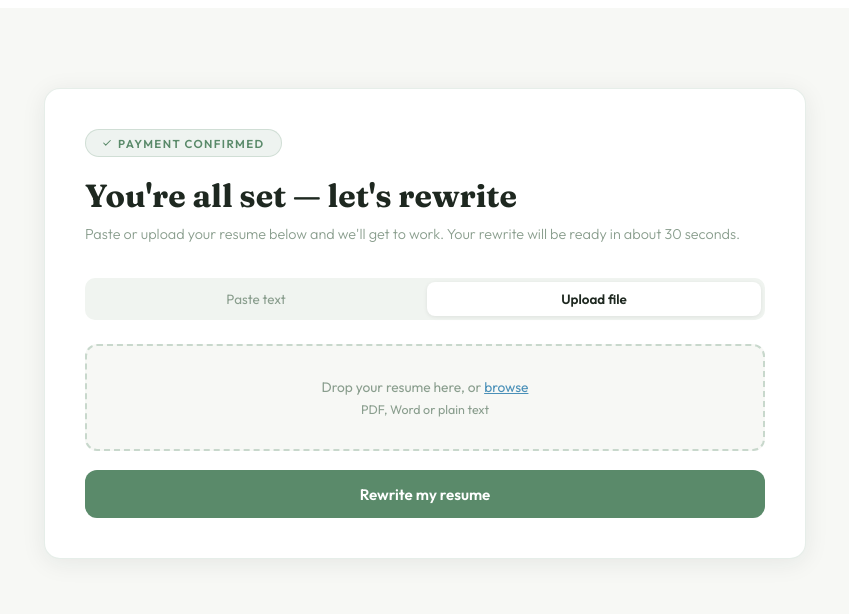
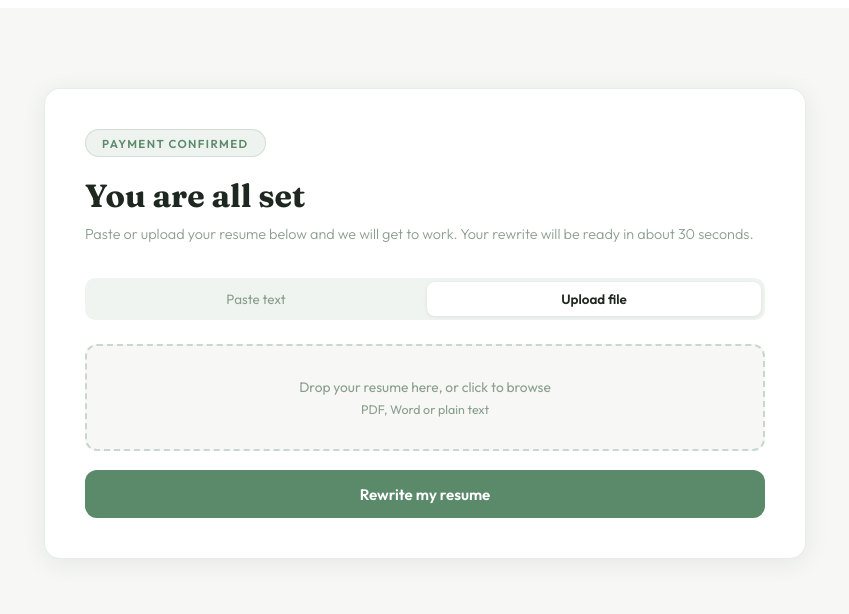
Before and after one commit to resumegetshortlistedco-spec/Shortlisted-Real, a Next.js app: page /rewrite in a window 1280 px wide. Both pictures are taken after a click on the button "Upload file". Shown: the top 614 px of the page, without its empty margins (215-1064 px from the left). Built offline with nearby package versions, Linux system fonts and the light colour scheme.

Commit message:
add rewrite page

```diff
--- a/app/rewrite/page.js
+++ b/app/rewrite/page.js
@@ -54,12 +54,11 @@ function RewriteInner() {
           let d = ""; try { d = atob(base64); } catch(e) {}
           content.push({ type: "text", text: "Resume:\n" + d });
         }
-        content.push({ type: "text", text: "Rewrite this resume professionally. Return only valid JSON matching this format: {\"note\": \"one sentence expert tip\", \"resume\": {\"name\": \"\", \"contact\": \"\", \"summary\": \"\", \"experience\": [{\"title\": \"\", \"company\": \"\", \"dates\": \"\", \"bullets\": []}], \"education\": [{\"degree\": \"\", \"school\": \"\", \"dates\": \"\"}], \"skills\": []}}" });
+        content.push({ type: "text", text: 'Rewrite this resume professionally. Return only valid JSON: {"note": "one sentence expert tip", "resume": {"name": "", "contact": "", "summary": "", "experience": [{"title": "", "company": "", "dates": "", "bullets": []}], "education": [{"degree": "", "school": "", "dates": ""}], "skills": []}}' });
         messages = [{ role: "user", content }];
       } else {
-        messages = [{ role: "user", content: `Rewrite this resume professionally.\n\nResume:\n${pastedText}\n\nReturn only valid JSON: {"note": "one sentence expert tip", "resume": {"name": "", "contact": "", "summary": "", "experience": [{"title": "", "company": "", "dates": "", "bullets": []}], "education": [{"degree": "", "school": "", "dates": ""}], "skills": []}}` }];
+        messages = [{ role: "user", content: 'Rewrite this resume professionally.\n\nResume:\n' + pastedText + '\n\nReturn only valid JSON: {"note": "one sentence expert tip", "resume": {"name": "", "contact": "", "summary": "", "experience": [{"title": "", "company": "", "dates": "", "bullets": []}], "education": [{"degree": "", "school": "", "dates": ""}], "skills": []}}' }];
       }
-
       const res = await fetch("/api/anthropic", {
         method: "POST",
         headers: { "Content-Type": "application/json" },
@@ -86,8 +85,8 @@ function RewriteInner() {
         headers: { "Content-Type": "application/json" },
         body: JSON.stringify({
           model: "claude-sonnet-4-20250514", max_tokens: 800,
-          system: "You are an expert cover letter writer. Write cover letters that are specific, warm, and compelling.",
-          messages: [{ role: "user", content: `Write a compelling 3-paragraph cover letter for ${r.name} applying for ${r.experience?.[0]?.title || "a role"}. Use their experience: ${r.summary}. Return only the cover letter text.` }],
+          system: "You are an expert cover letter writer.",
+          messages: [{ role: "user", content: "Write a compelling 3-paragraph cover letter for " + r.name + " applying for " + (r.experience?.[0]?.title || "a role") + ". Use their experience: " + r.summary + ". Return only the cover letter text." }],
         }),
       });
       const data = await res.json();
@@ -122,50 +121,37 @@ function RewriteInner() {
       <div style={s.card}>
         {!result ? (
           <>
-            <div style={s.badge}>
-              <svg width="10" height="10" viewBox="0 0 24 24" fill="none" stroke="currentColor" strokeWidth="2.5" strokeLinecap="round" strokeLinejoin="round"><polyline points="20 6 9 17 4 12"/></svg>
-              Payment confirmed
-            </div>
-            <div style={s.title}>You're all set — let's rewrite</div>
-            <div style={s.sub}>Paste or upload your resume below and we'll get to work. Your rewrite will be ready in about 30 seconds.</div>
-
+            <div style={s.badge}>Payment confirmed</div>
+            <div style={s.title}>You are all set</div>
+            <div style={s.sub}>Paste or upload your resume below and we will get to work. Your rewrite will be ready in about 30 seconds.</div>
             <div style={s.tabs}>
               <button style={s.tab(resumeTab==="paste")} onClick={() => setResumeTab("paste")}>Paste text</button>
               <button style={s.tab(resumeTab==="upload")} onClick={() => setResumeTab("upload")}>Upload file</button>
             </div>
-
             {resumeTab === "paste" && (
-              <textarea
-                style={s.textarea}
-                placeholder="Paste your current resume here..."
-                value={pastedText}
-                onChange={e => setPastedText(e.target.value)}
-              />
+              <textarea style={s.textarea} placeholder="Paste your current resume here..." value={pastedText} onChange={e => setPastedText(e.target.value)} />
             )}
-
             {resumeTab === "upload" && (
               <div style={s.uploadZone} onClick={() => fileInputRef.current?.click()}>
                 <input ref={fileInputRef} type="file" accept=".pdf,.doc,.docx,.txt" style={{display:"none"}} onChange={e => handleFile(e.target.files?.[0])} />
                 {uploadedFile ? (
-                  <div style={{color:"#5a8a6a", fontWeight:500}}>✓ {uploadedFile.name}</div>
+                  <div style={{color:"#5a8a6a", fontWeight:500}}>Done: {uploadedFile.name}</div>
                 ) : (
                   <>
-                    <div style={{marginBottom:6}}>Drop your resume here, or <span style={{color:"#4a90b8", textDecoration:"underline"}}>browse</span></div>
+                    <div style={{marginBottom:6}}>Drop your resume here, or click to browse</div>
                     <div style={{fontSize:"0.78rem"}}>PDF, Word or plain text</div>
                   </>
                 )}
               </div>
             )}
-
             {error && <div style={s.error}>{error}</div>}
-
             <button style={s.btn} onClick={handleSubmit} disabled={loading}>
-              {loading ? "Rewriting your resume…" : "Rewrite my resume"}
+              {loading ? "Rewriting your resume..." : "Rewrite my resume"}
             </button>
           </>
         ) : (
           <>
-            <div style={s.badge}>✓ Your rewritten resume</div>
+            <div style={s.badge}>Your rewritten resume</div>
             <div style={s.resumeDoc}>
               {result.resume?.name && <div style={{fontSize:"1.4rem", fontWeight:700, marginBottom:4}}>{result.resume.name}</div>}
               {result.resume?.contact && <div style={{fontSize:"0.82rem", color:"#666", marginBottom:"1rem"}}>{result.resume.contact}</div>}
@@ -175,7 +161,7 @@ function RewriteInner() {
                 {result.resume.experience.map((exp, i) => (
                   <div key={i} style={{marginBottom:"1rem"}}>
                     <div style={{display:"flex", justifyContent:"space-between", flexWrap:"wrap"}}>
-                      <span style={{fontWeight:600}}>{exp.title}{exp.company && <span style={{fontWeight:400}}> · {exp.company}</span>}</span>
+                      <span style={{fontWeight:600}}>{exp.title}{exp.company && <span style={{fontWeight:400}}> at {exp.company}</span>}</span>
                       {exp.dates && <span style={{fontSize:"0.82rem", color:"#888"}}>{exp.dates}</span>}
                     </div>
                     {exp.bullets?.length > 0 && <ul style={{margin:"0.4rem 0 0 1.2rem", padding:0}}>{exp.bullets.map((b,j) => <li key={j} style={{marginBottom:3}}>{b}</li>)}</ul>}
@@ -185,37 +171,27 @@ function RewriteInner() {
               {result.resume?.education?.length > 0 && (
                 <><div style={s.sectionTitle}>Education</div>
                 {result.resume.education.map((edu, i) => (
-                  <div key={i} style={{display:"flex", justifyContent:"space-between", flexWrap:"wrap", marginBottom:4}}>
-                    <span style={{fontWeight:600}}>{edu.degree}{edu.school && <span style={{fontWeight:400}}> · {edu.school}</span>}</span>
-                    {edu.dates && <span style={{fontSize:"0.82rem", color:"#888"}}>{edu.dates}</span>}
+                  <div key={i} style={{marginBottom:4}}>
+                    <span style={{fontWeight:600}}>{edu.degree}{edu.school && <span style={{fontWeight:400}}> at {edu.school}</span>}</span>
+                    {edu.dates && <span style={{fontSize:"0.82rem", color:"#888", marginLeft:8}}>{edu.dates}</span>}
                   </div>
                 ))}</>
               )}
               {result.resume?.skills?.length > 0 && (<><div style={s.sectionTitle}>Skills</div><p style={{margin:0}}>{result.resume.skills.join(", ")}</p></>)}
             </div>
-
-            {result.note && (
-              <div style={s.expertNote}>
-                <strong style={{color:"#5a8a6a"}}>Expert note:</strong> {result.note}
-              </div>
-            )}
-
-            <button style={{...s.btn, background:"white", color:"#1e2820", border:"1.5px solid #d8e2da", marginTop:"1rem"}} onClick={() => window.print()}>
-              Save as PDF
-            </button>
-
+            {result.note && <div style={s.expertNote}><strong style={{color:"#5a8a6a"}}>Expert note:</strong> {result.note}</div>}
+            <button style={{...s.btn, background:"white", color:"#1e2820", border:"1.5px solid #d8e2da", marginTop:"1rem"}} onClick={() => window.print()}>Save as PDF</button>
             {!coverLetter ? (
               <button style={s.coverBtn} onClick={generateCoverLetter} disabled={coverLoading}>
-                {coverLoading ? "Writing your cover letter…" : "✦ Generate free cover letter"}
+                {coverLoading ? "Writing your cover letter..." : "Generate free cover letter"}
               </button>
             ) : (
               <div style={{marginTop:"1.5rem"}}>
-                <div style={{...s.sectionTitle, fontSize:"0.72rem"}}>Cover letter — ready to use</div>
+                <div style={s.sectionTitle}>Cover letter</div>
                 <div style={{...s.resumeDoc, whiteSpace:"pre-wrap", fontSize:"0.88rem"}}>{coverLetter}</div>
               </div>
             )}
-
-            <button style={s.resetBtn} onClick={() => window.location.href = "/"}>← Rewrite another resume</button>
+            <button style={s.resetBtn} onClick={() => window.location.href = "/"}>Back to home</button>
           </>
         )}
       </div>
```
